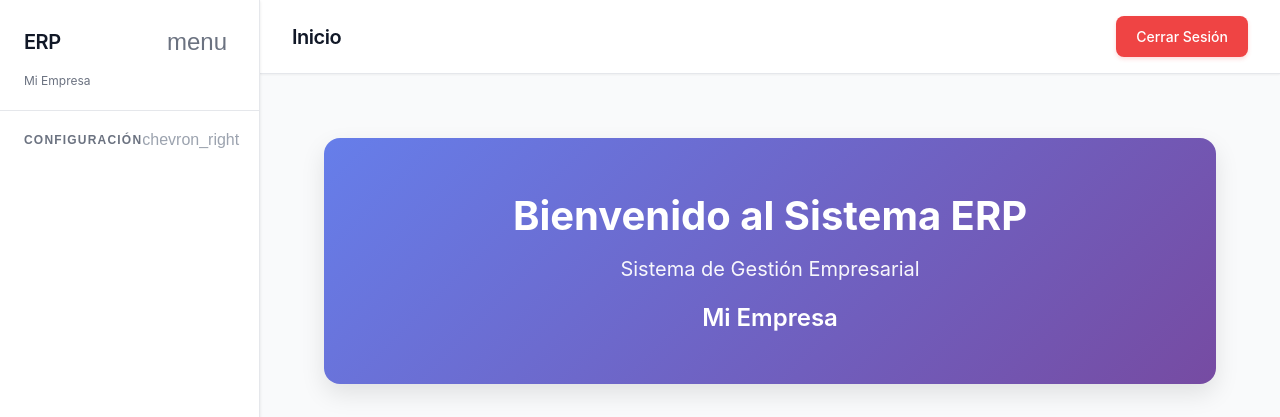
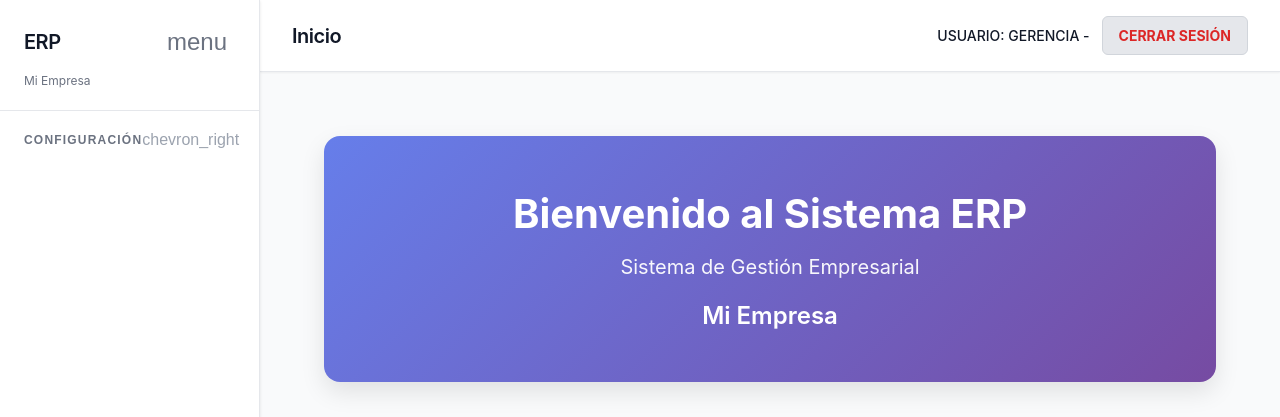
Before and after one commit to jforrisi/le-stage, a Django app: page / in a window 1280 px wide. Shown: the top 417 px of the page. Run offline with Django 4.2, Linux system fonts and the light colour scheme; a user stored in the database is signed in.

Commit message:
Agregar control de acceso por usuario, nombre de usuario en header y mejoras de seguridad

```diff
--- a/configuracion/clientes/static/clientes/css/style.css
+++ b/configuracion/clientes/static/clientes/css/style.css
@@ -365,26 +365,47 @@ body {
     letter-spacing: -0.025em;
 }
 
-/* Logout Button */
-.btn-logout {
-    display: inline-flex;
+/* User Info */
+.user-info {
+    display: flex;
     align-items: center;
-    padding: 10px 20px;
-    background: #ef4444;
-    color: white;
-    text-decoration: none;
-    border-radius: 8px;
-    font-size: 0.875rem;
-    font-weight: 500;
-    transition: all 0.2s ease;
-    box-shadow: 0 2px 4px rgba(239, 68, 68, 0.2);
+    gap: 0.75rem;
 }
 
-.btn-logout:hover {
-    background: #dc2626;
-    transform: translateY(-1px);
-    box-shadow: 0 4px 8px rgba(239, 68, 68, 0.3);
-    color: white;
+.user-label {
+    font-size: 0.875rem;
+    color: #111827;
+    font-weight: 500;
+}
+
+/* Logout Button - Estilo similar a btn-primary pero con fondo gris claro */
+.user-info .btn-logout-gray,
+a.btn.btn-logout-gray,
+.btn.btn-logout-gray {
+    background-color: #e5e7eb !important;
+    color: #dc2626 !important;
+    border: 1px solid #d1d5db !important;
+    font-weight: 700 !important;
+    padding: 0.5rem 1rem !important;
+    text-decoration: none !important;
+    border-radius: 0.375rem !important;
+    display: inline-flex !important;
+    align-items: center !important;
+    justify-content: center !important;
+    cursor: pointer !important;
+    font-size: 0.875rem !important;
+    transition: all 0.15s ease !important;
+    min-width: auto !important;
+    width: auto !important;
+}
+
+.user-info .btn-logout-gray:hover,
+a.btn.btn-logout-gray:hover,
+.btn.btn-logout-gray:hover {
+    background-color: #d1d5db !important;
+    border-color: #9ca3af !important;
+    color: #b91c1c !important;
+    text-decoration: none !important;
 }
 
 .container {
--- a/configuracion/clientes/templates/clientes/base.html
+++ b/configuracion/clientes/templates/clientes/base.html
@@ -135,9 +135,12 @@
                 <div class="top-navbar-content">
                     <h1 class="top-navbar-title">{% block page_title %}Sistema de Gestión{% endblock %}</h1>
                     {% if user.is_authenticated %}
-                    <a href="{% url 'logout' %}" class="btn-logout">
-                        <span>Cerrar Sesión</span>
-                    </a>
+                    <div class="user-info">
+                        <span class="user-label">USUARIO: {{ user.get_full_name|default:user.username|upper }} -</span>
+                        <a href="{% url 'logout' %}" class="btn btn-logout-gray" style="background-color: #e5e7eb; color: #dc2626; border: 1px solid #d1d5db; font-weight: 700; padding: 0.5rem 1rem; text-decoration: none; border-radius: 0.375rem; display: inline-flex; align-items: center;">
+                            CERRAR SESIÓN
+                        </a>
+                    </div>
                     {% endif %}
                 </div>
             </header>
--- a/crear_usuarios.py
+++ b/crear_usuarios.py
@@ -46,6 +46,8 @@ def crear_usuarios():
         for user_config in usuarios_config:
             username = user_config['username']
             password = user_config.pop('password')
+            # Remover username de user_config para evitar duplicado
+            user_config.pop('username', None)
 
             # Obtener o crear usuario
             try:
--- a/erp_demo/context_processors.py
+++ b/erp_demo/context_processors.py
@@ -14,6 +14,25 @@ def empresa_context(request):
 def menu_context(request):
     """Context processor para generar el menú lateral desde el Excel"""
     menu_data = []
+
+    # Determinar qué secciones puede ver el usuario
+    user = getattr(request, 'user', None)
+    usuario_username = user.username if user and user.is_authenticated else None
+
+    # Definir permisos por usuario
+    secciones_permitidas = []
+    if usuario_username == 'gerencia' or (user and user.is_superuser):
+        # Gerencia ve todo
+        secciones_permitidas = None  # None significa todas las secciones
+    elif usuario_username == 'mineria':
+        # Mineria solo ve Minería Le Stage
+        secciones_permitidas = ['Minería Le Stage']
+    elif usuario_username == 'industria':
+        # Industria solo ve Industria Le Stage
+        secciones_permitidas = ['Industria Le Stage']
+    else:
+        # Usuario no autenticado o sin permisos específicos - no ve nada
+        secciones_permitidas = []
 
     try:
         # Ruta al archivo Excel
@@ -160,6 +179,16 @@ def menu_context(request):
                 }
             ]
 
+            # Filtrar menú según permisos del usuario
+            # Si secciones_permitidas es None, mostrar todo (gerencia)
+            # Si es una lista, filtrar solo esas secciones
+            if secciones_permitidas is not None and len(secciones_permitidas) > 0:
+                menu_structure = {
+                    nivel1: hijos
+                    for nivel1, hijos in menu_structure.items()
+                    if nivel1 in secciones_permitidas
+                }
+
             # Convertir a lista para el template
             menu_data = [
                 {
@@ -169,8 +198,8 @@ def menu_context(request):
                 for nivel1, hijos in menu_structure.items()
             ]
     except Exception as e:
-        # Si hay error, usar menú por defecto
-        menu_data = [
+        # Si hay error, usar menú por defecto (filtrar según usuario)
+        menu_default = [
             {
                 'nombre': 'Configuración',
                 'hijos': [
@@ -232,6 +261,19 @@ def menu_context(request):
             }
         ]
 
+        # Filtrar menú por defecto según permisos del usuario
+        if secciones_permitidas is not None:
+            if len(secciones_permitidas) > 0:
+                menu_data = [
+                    seccion for seccion in menu_default
+                    if seccion['nombre'] in secciones_permitidas
+                ]
+            else:
+                menu_data = []
+        else:
+            # Gerencia ve todo
+            menu_data = menu_default
+
     return {
         'menu_lateral': menu_data,
     }
```
Also changed, not shown: erp_demo/settings.py (+18 -0 lines).
